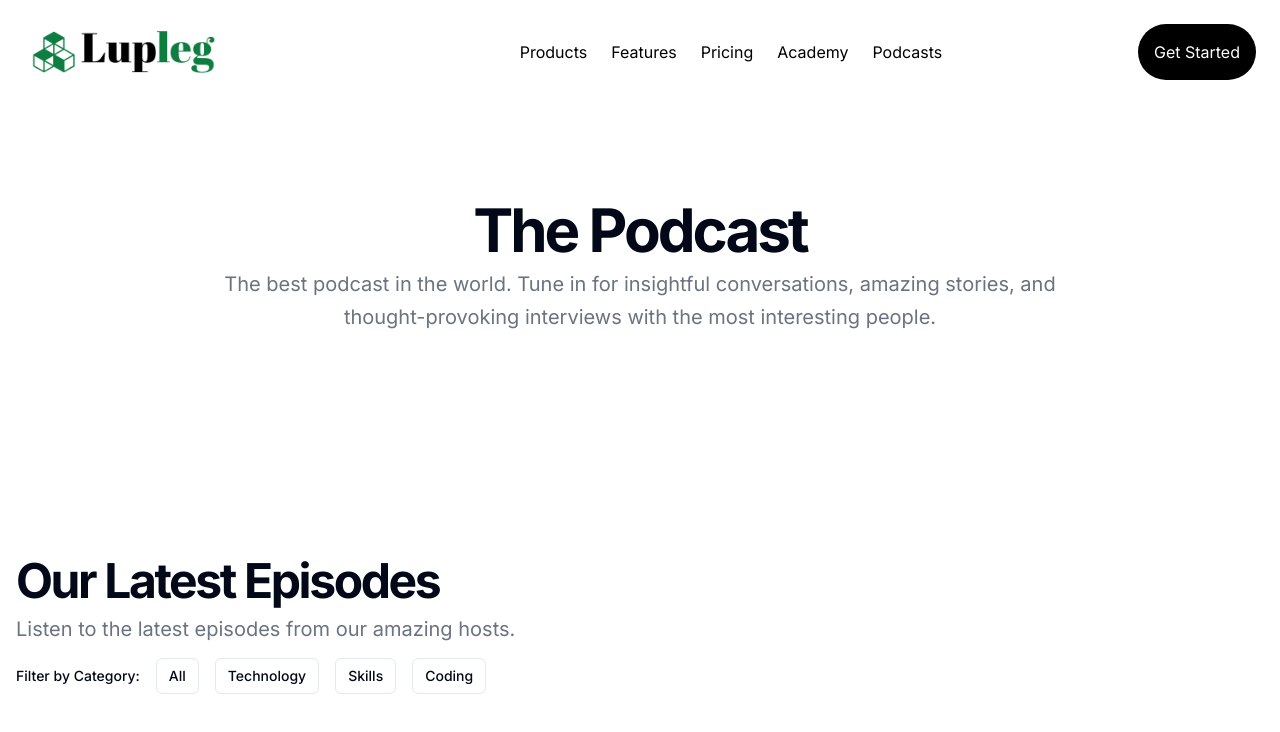
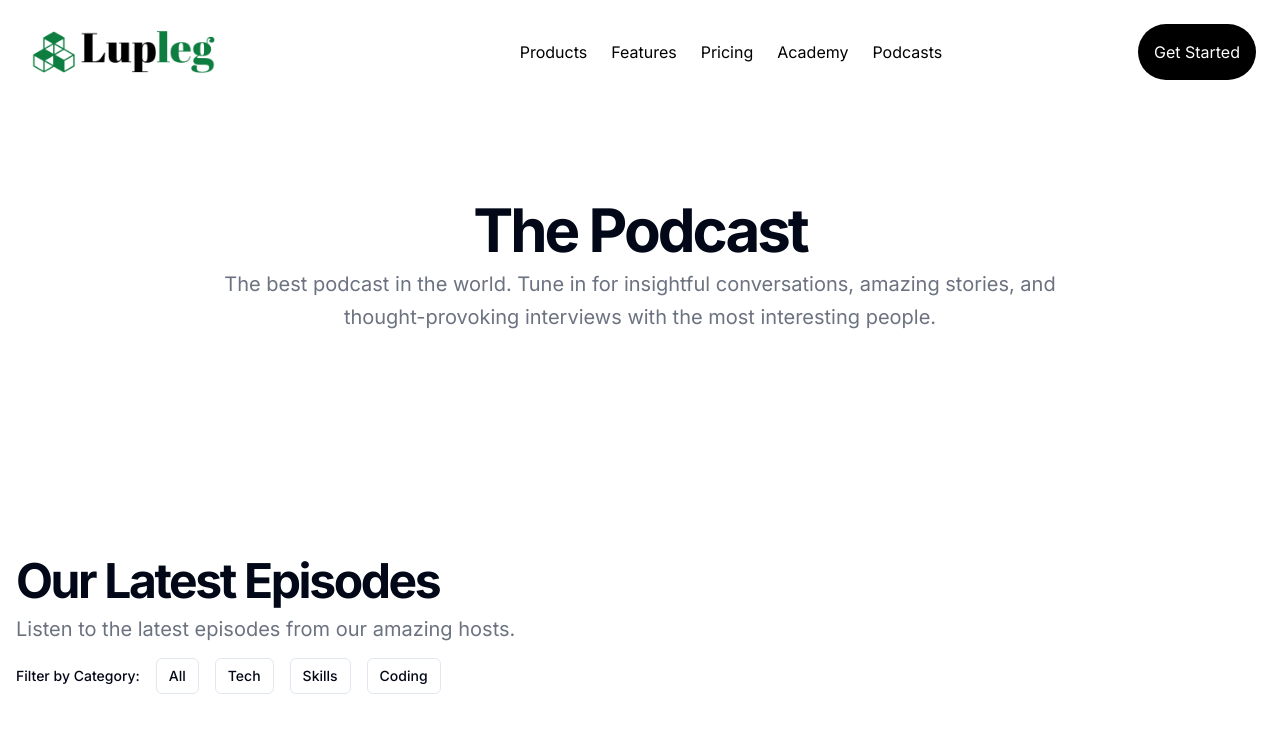
Before and after one commit to marksikaundi/Lupleg, a Next.js app: page /podcasts in a window 1280 px wide. Shown: the top 732 px of the page. Built offline with nearby package versions, Linux system fonts and the light colour scheme.

Commit message:
Update technology button label

```diff
--- a/app/(programes)/podcasts/page.jsx
+++ b/app/(programes)/podcasts/page.jsx
@@ -37,7 +37,7 @@ export default function Component() {
                 All
               </Button>
               <Button size="sm" variant="outline">
-                Technology
+                Tech
               </Button>
               <Button size="sm" variant="outline">
                 Skills
```
